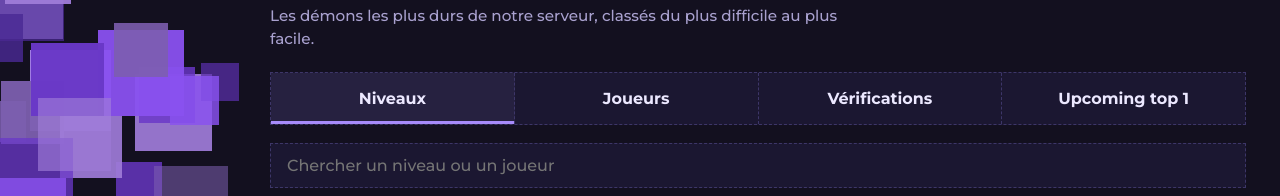
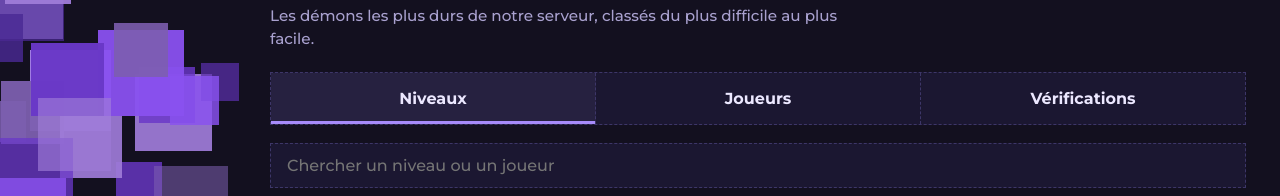
Before and after one commit to ShadowLuminaty/Demonlist-Elementary, a plain HTML site: page index.html in a window 1280 px wide. Both pictures are taken after a click on the button "Niveaux". Shown: the part 89-285 px from the top of the page. Drawn offline with Linux system fonts and the light colour scheme.

Commit message:
Update index.html

```diff
--- a/index.html
+++ b/index.html
@@ -87,7 +87,6 @@ footer{margin-top:44px;color:var(--mute);font-size:.95rem}
     <button id="tab-liste" aria-pressed="true">Niveaux</button>
     <button id="tab-joueurs" aria-pressed="false">Joueurs</button>
     <button id="tab-verifs" aria-pressed="false">Vérifications</button>
-    <button id="tab-top1" aria-pressed="false">Upcoming top 1</button>
   </nav>
 
   <div class="search">
@@ -130,7 +129,7 @@ const ordinal = n => { const s = ["th", "st", "nd", "rd"], v = n % 100; return n
 })();
 
 const h = location.hash.slice(1);
-const hashTabs = { joueurs: "joueurs", verifications: "verifs", upcoming: "verifs", top1: "top1" };
+const hashTabs = { joueurs: "joueurs", verifications: "verifs", upcoming: "verifs" };
 let tab = hashTabs[h] || "liste";
 
 // Part des points gagnée avec un « progrès » (record partiel). Modifiable dans data.js : SITE.partialShare
@@ -275,8 +274,8 @@ function render() {
     html = LEVELS.map((l, i) => [l, i])
       .filter(([l]) => !q || [l.name, l.creator, l.verifier].some(s => String(s).toLowerCase().includes(q)))
       .map(([l, i]) => levelHTML(l, i)).join("");
-  } else if (tab === "verifs" || tab === "top1") {
-    const up = tab === "top1" ? (typeof UPCOMING_TOP1 !== "undefined" ? UPCOMING_TOP1 : []) : (typeof UPCOMING !== "undefined" ? UPCOMING : []);
+  } else if (tab === "verifs") {
+    const up = typeof UPCOMING !== "undefined" ? UPCOMING : [];
     html = up.filter(u => !q || [u.name, u.creator, u.verifier].some(s => String(s).toLowerCase().includes(q)))
       .map(upcomingHTML).join("");
   } else {
@@ -284,11 +283,10 @@ function render() {
       .filter(([p]) => !q || p.name.toLowerCase().includes(q))
       .map(([p, i]) => playerHTML(p, i)).join("");
   }
-  $("#out").innerHTML = html || `<p class="empty">${tab === "top1" && !q ? "Aucun niveau pour le moment." : "Aucun résultat."}</p>`;
+  $("#out").innerHTML = html || `<p class="empty">Aucun résultat.</p>`;
   $("#tab-liste").setAttribute("aria-pressed", tab === "liste");
   $("#tab-joueurs").setAttribute("aria-pressed", tab === "joueurs");
   $("#tab-verifs").setAttribute("aria-pressed", tab === "verifs");
-  $("#tab-top1").setAttribute("aria-pressed", tab === "top1");
 }
 
 $("#title").textContent = SITE.title;
@@ -298,7 +296,6 @@ $("#discord").href = safeUrl(SITE.discord) || "#";
 $("#tab-liste").onclick = () => { tab = "liste"; location.hash = "liste"; render(); };
 $("#tab-joueurs").onclick = () => { tab = "joueurs"; location.hash = "joueurs"; render(); };
 $("#tab-verifs").onclick = () => { tab = "verifs"; location.hash = "verifications"; render(); };
-$("#tab-top1").onclick = () => { tab = "top1"; location.hash = "top1"; render(); };
 $("#search").oninput = render;
 render();
 </script>
```
